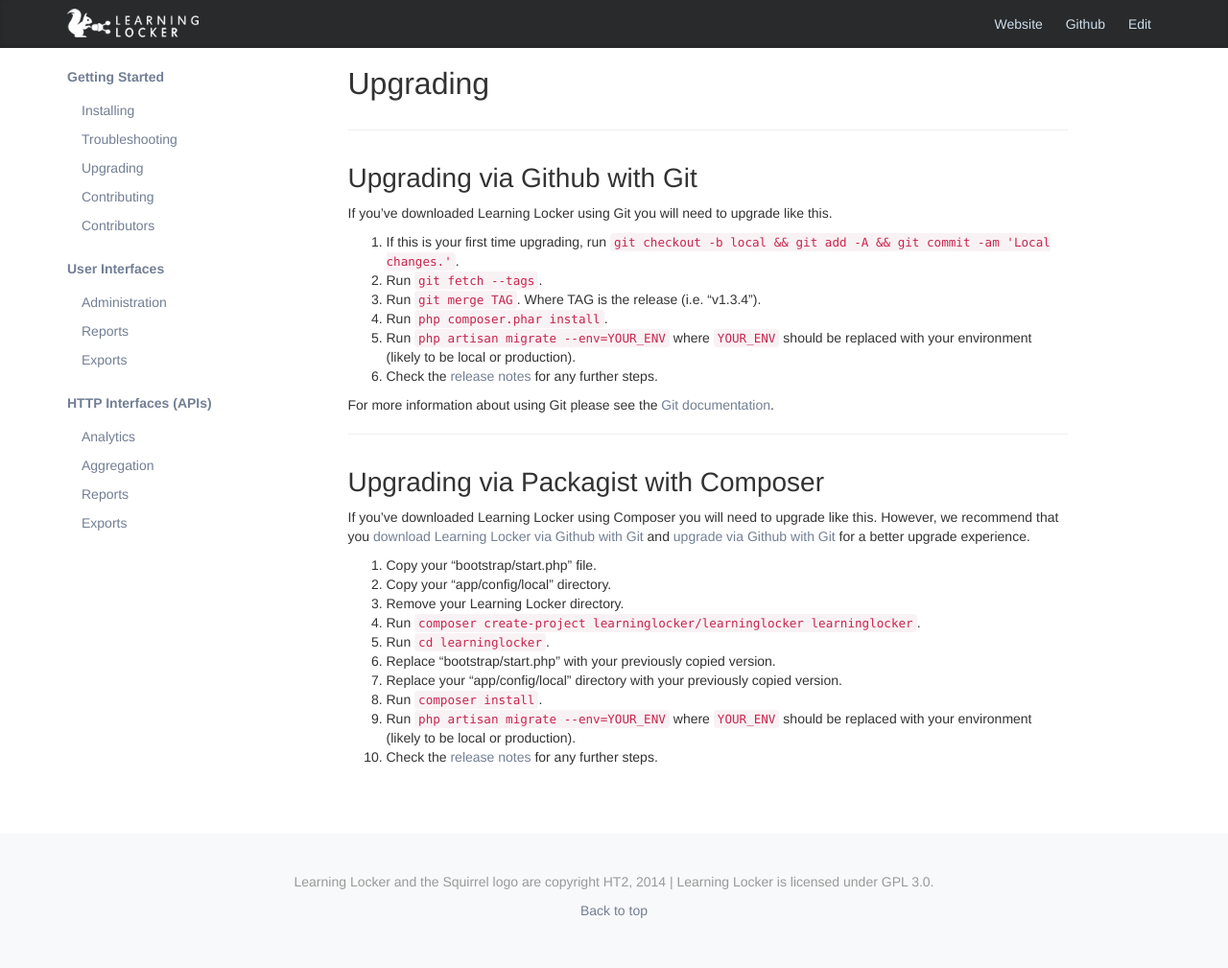
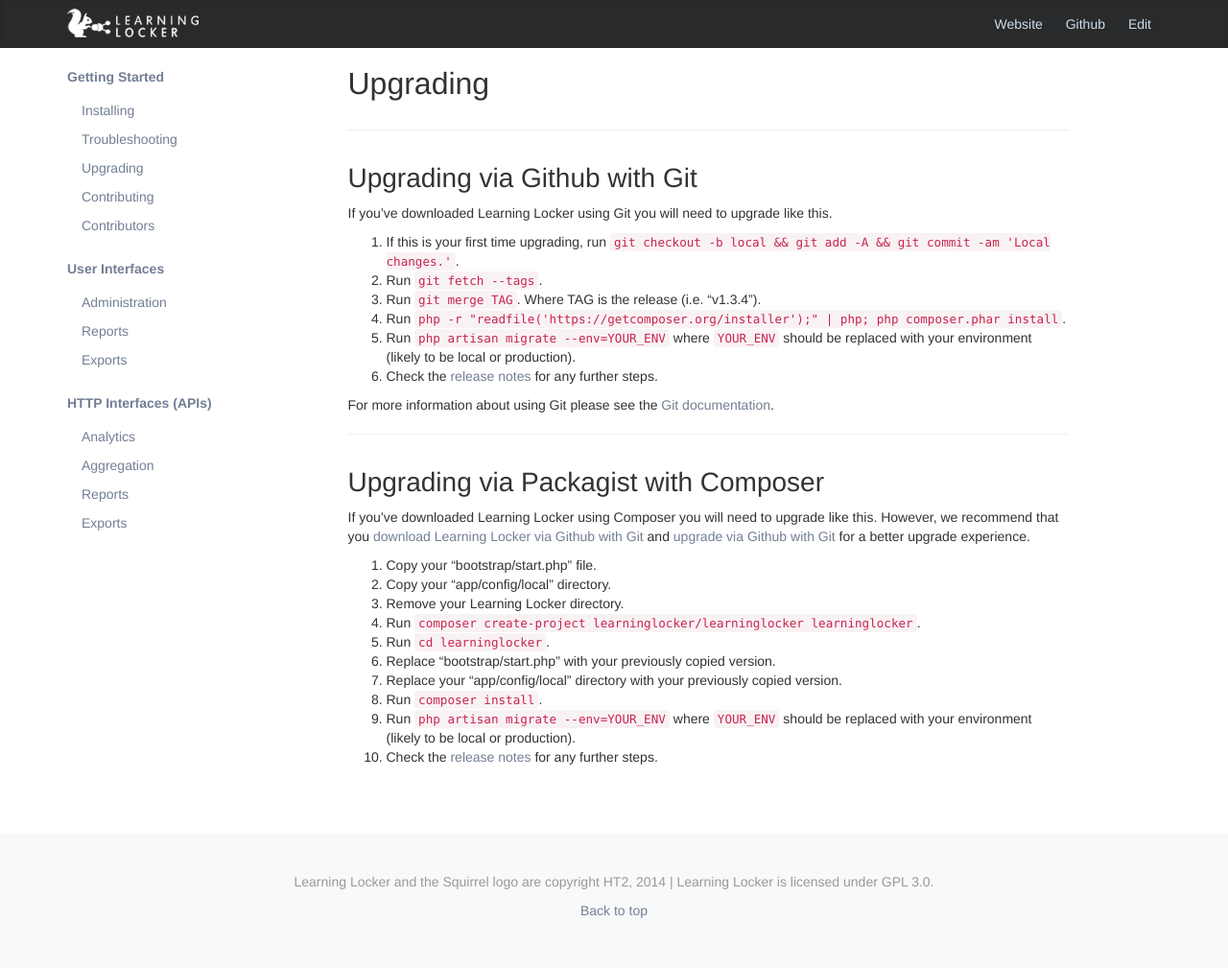
Before and after one commit to LearningLocker/docs, a Jekyll site: the page built from src/upgrading.md, in a window 1280 px wide. Shown: the whole page at 96% size. Built offline with Jekyll 4.4.1, drawn with Linux system fonts in a browser that asks for light colours; nearby versions of some CDN libraries.

Commit message:
Corrects upgrade process.

```diff
--- a/src/upgrading.md
+++ b/src/upgrading.md
@@ -9,7 +9,7 @@
 1. If this is your first time upgrading, run `git checkout -b local && git add -A && git commit -am 'Local changes.'`.
 2. Run `git fetch --tags`.
 3. Run `git merge TAG`. Where TAG is the release (i.e. "v1.3.4").
-4. Run `php composer.phar install`.
+4. Run `php -r "readfile('https://getcomposer.org/installer');" | php; php composer.phar install`.
 5. Run `php artisan migrate --env=YOUR_ENV` where `YOUR_ENV` should be replaced with your environment (likely to be local or production).
 6. Check the [release notes](https://github.com/LearningLocker/learninglocker/releases) for any further steps.
 
```
